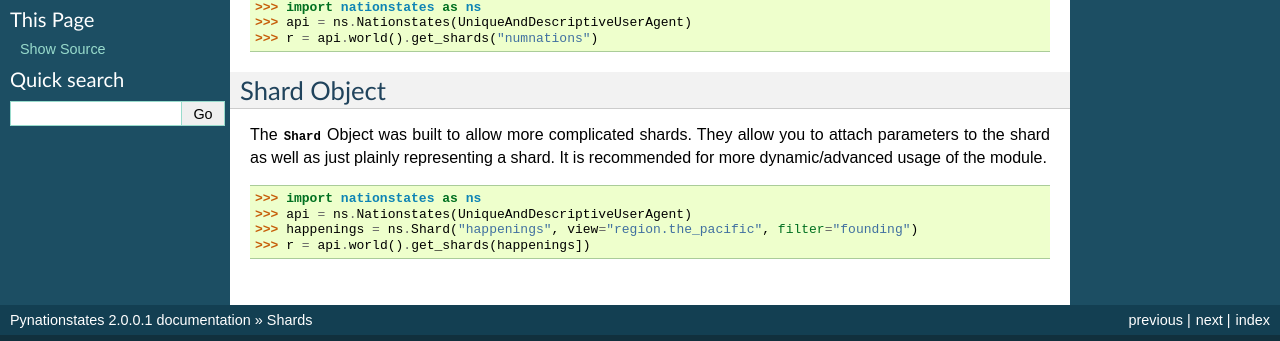
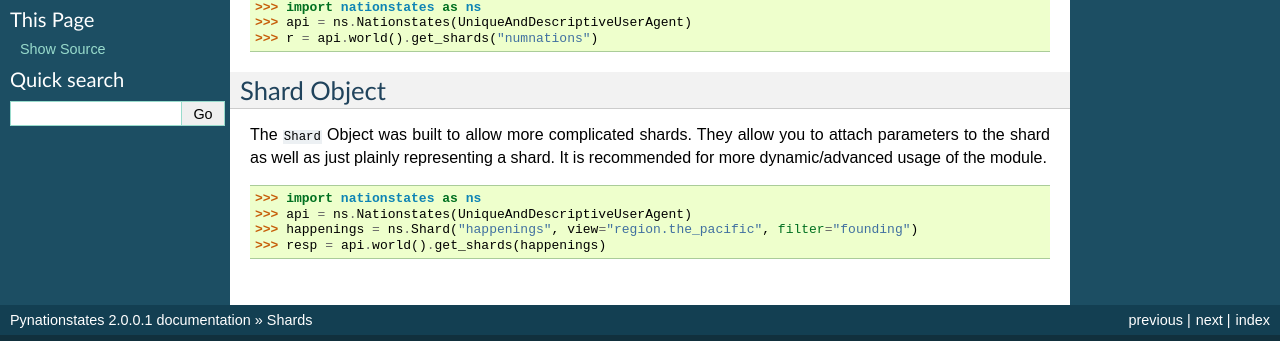
Before and after one commit to DolphDev/pynationstates, a Sphinx documentation site: the page built from docs/pages/shard.rst, in a window 1280 px wide. Shown: the part 231-572 px from the top of the page. Built offline with Sphinx 7.4.7, drawn with Linux system fonts in a browser that asks for light colours.

Commit message:
Update shard.rst
Minor formatting fix

```diff
--- a/docs/pages/shard.rst
+++ b/docs/pages/shard.rst
@@ -18,10 +18,10 @@
 Shard Object
 ------------
 
-The :class:`Shard` Object was built to allow more complicated shards. They allow you to attach parameters to the shard as well as just plainly representing a shard. It is recommended for more dynamic/advanced usage of the module.
+The ``Shard`` Object was built to allow more complicated shards. They allow you to attach parameters to the shard as well as just plainly representing a shard. It is recommended for more dynamic/advanced usage of the module.
 
 
     >>> import nationstates as ns
     >>> api = ns.Nationstates(UniqueAndDescriptiveUserAgent)
     >>> happenings = ns.Shard("happenings", view="region.the_pacific", filter="founding")
-    >>> r = api.world().get_shards(happenings])
+    >>> resp = api.world().get_shards(happenings)
```
